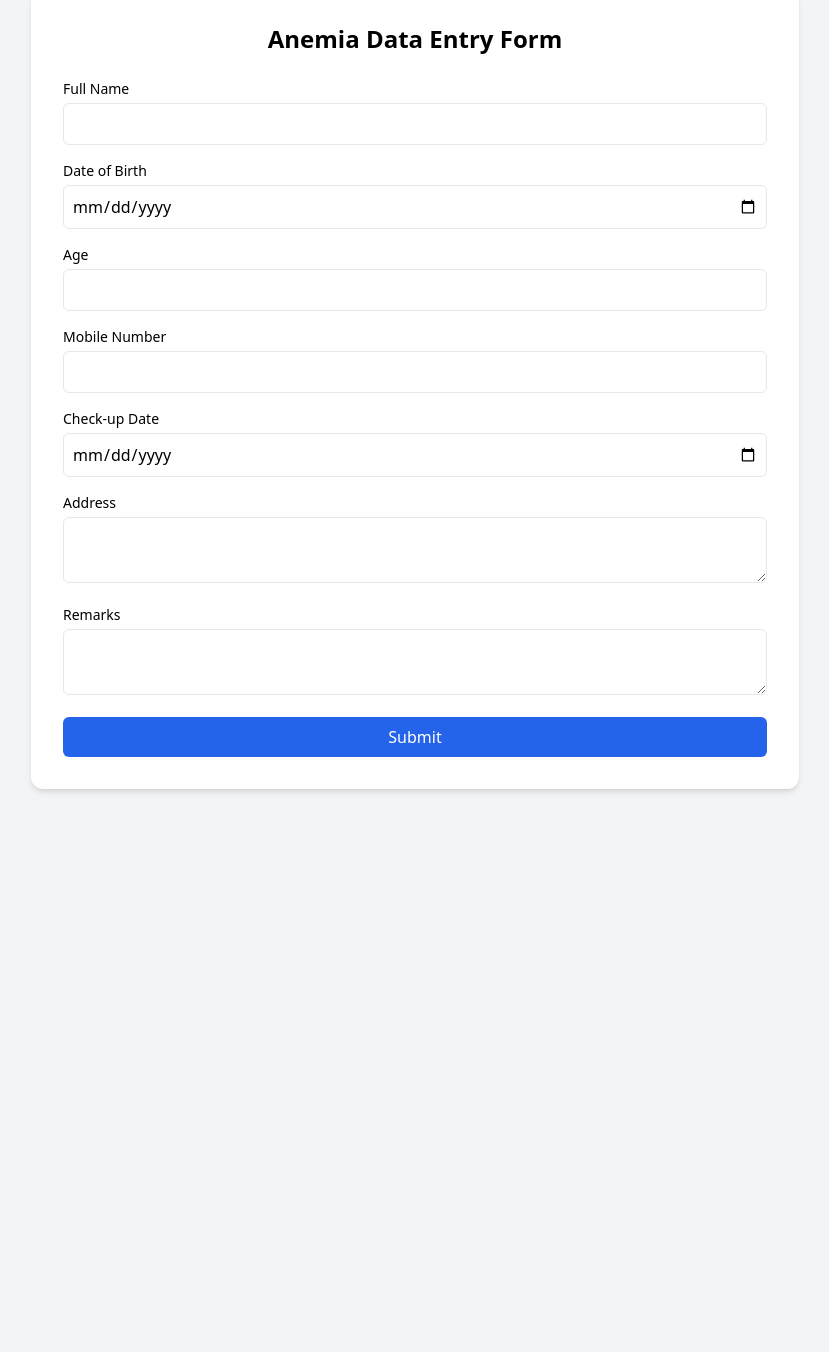
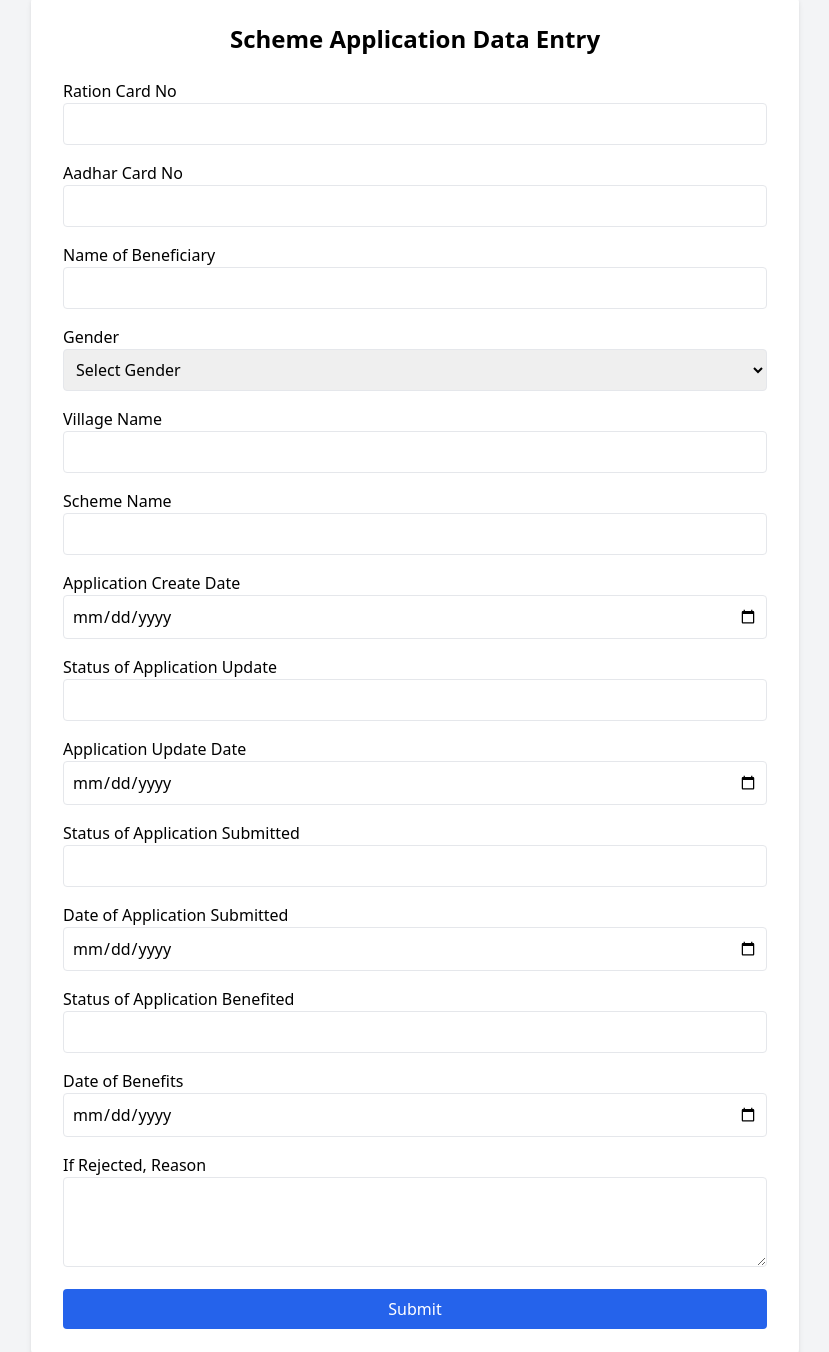
Before and after one commit to SamirMecwan/Sangaath-Non-Catchment, a plain HTML site: page index.html in a window 1280 px wide. Shown: the part 33-1385 px from the top of the page, without its empty margins (225-1054 px from the left). Before the commit the page ends 846 px from the top, so only its background shows below. Drawn offline with nearby package versions, Linux system fonts and the light colour scheme.

Commit message:
Update index.html
Signed-off-by: SamirMecwan <samir_mecwan@yahoo.com>

```diff
--- a/index.html
+++ b/index.html
@@ -2,65 +2,98 @@
 <html lang="en">
 <head>
   <meta charset="UTF-8" />
-  <meta name="viewport" content="width=device-width, initial-scale=1.0" />
-  <title>Data Entry Form</title>
+  <meta name="viewport" content="width=device-width, initial-scale=1.0"/>
+  <title>Scheme Application Data Entry Form</title>
   <link href="https://cdn.jsdelivr.net/npm/tailwindcss@2.2.19/dist/tailwind.min.css" rel="stylesheet">
 </head>
 <body class="bg-gray-100 p-6">
   <div class="max-w-3xl mx-auto bg-white p-8 rounded-xl shadow-md">
-    <h2 class="text-2xl font-bold mb-6 text-center">Anemia Data Entry Form</h2>
+    <h1 class="text-2xl font-bold mb-6 text-center">Scheme Application Data Entry</h1>
     <form id="dataForm" class="space-y-4">
+
       <div>
-        <label class="block text-sm font-medium">Full Name</label>
-        <input type="text" name="name" class="w-full mt-1 p-2 border rounded-md" required />
+        <label class="block font-medium">Ration Card No</label>
+        <input type="text" name="ration_card" class="w-full border rounded p-2" required>
       </div>
 
       <div>
-        <label class="block text-sm font-medium">Date of Birth</label>
-        <input type="date" name="dob" class="w-full mt-1 p-2 border rounded-md" required />
+        <label class="block font-medium">Aadhar Card No</label>
+        <input type="text" name="aadhar_card" class="w-full border rounded p-2" required>
       </div>
 
       <div>
-        <label class="block text-sm font-medium">Age</label>
-        <input type="number" name="age" class="w-full mt-1 p-2 border rounded-md" />
+        <label class="block font-medium">Name of Beneficiary</label>
+        <input type="text" name="beneficiary_name" class="w-full border rounded p-2" required>
       </div>
 
       <div>
-        <label class="block text-sm font-medium">Mobile Number</label>
-        <input type="tel" name="mobile" pattern="\d{10}" title="10 digit mobile number" class="w-full mt-1 p-2 border rounded-md" required />
+        <label class="block font-medium">Gender</label>
+        <select name="gender" class="w-full border rounded p-2" required>
+          <option value="">Select Gender</option>
+          <option value="Male">Male</option>
+          <option value="Female">Female</option>
+          <option value="Other">Other</option>
+        </select>
       </div>
 
       <div>
-        <label class="block text-sm font-medium">Check-up Date</label>
-        <input type="date" name="checkup_date" class="w-full mt-1 p-2 border rounded-md" required />
+        <label class="block font-medium">Village Name</label>
+        <input type="text" name="village_name" class="w-full border rounded p-2" required>
       </div>
 
       <div>
-        <label class="block text-sm font-medium">Address</label>
-        <textarea name="address" rows="2" class="w-full mt-1 p-2 border rounded-md"></textarea>
+        <label class="block font-medium">Scheme Name</label>
+        <input type="text" name="scheme_name" class="w-full border rounded p-2" required>
       </div>
 
       <div>
-        <label class="block text-sm font-medium">Remarks</label>
-        <textarea name="remarks" rows="2" class="w-full mt-1 p-2 border rounded-md"></textarea>
+        <label class="block font-medium">Application Create Date</label>
+        <input type="date" name="application_create_date" class="w-full border rounded p-2" required>
       </div>
 
-      <button type="submit" class="w-full bg-blue-600 text-white p-2 rounded-md hover:bg-blue-700">Submit</button>
+      <div>
+        <label class="block font-medium">Status of Application Update</label>
+        <input type="text" name="status_update" class="w-full border rounded p-2">
+      </div>
+
+      <div>
+        <label class="block font-medium">Application Update Date</label>
+        <input type="date" name="application_update_date" class="w-full border rounded p-2">
+      </div>
+
+      <div>
+        <label class="block font-medium">Status of Application Submitted</label>
+        <input type="text" name="status_submitted" class="w-full border rounded p-2">
+      </div>
+
+      <div>
+        <label class="block font-medium">Date of Application Submitted</label>
+        <input type="date" name="submitted_date" class="w-full border rounded p-2">
+      </div>
+
+      <div>
+        <label class="block font-medium">Status of Application Benefited</label>
+        <input type="text" name="status_benefited" class="w-full border rounded p-2">
+      </div>
+
+      <div>
+        <label class="block font-medium">Date of Benefits</label>
+        <input type="date" name="benefits_date" class="w-full border rounded p-2">
+      </div>
+
+      <div>
+        <label class="block font-medium">If Rejected, Reason</label>
+        <textarea name="rejection_reason" class="w-full border rounded p-2" rows="3"></textarea>
+      </div>
+
+      <button type="submit" class="bg-blue-600 text-white px-4 py-2 rounded hover:bg-blue-700 w-full">Submit</button>
     </form>
   </div>
 
   <script>
-    const form = document.getElementById('dataForm');
-    form.addEventListener('submit', function(event) {
+    document.getElementById('dataForm').addEventListener('submit', function(event) {
       event.preventDefault();
-      const formData = new FormData(form);
-      const entries = {};
-      formData.forEach((value, key) => {
-        entries[key] = value;
-      });
-      console.log("Submitted Data:", entries);
-      alert("Form submitted successfully!");
-      form.reset();
+      alert('Form submitted! (This is just a frontend. To store data, you need backend integration.)');
     });
   </script>
 </body>
```
